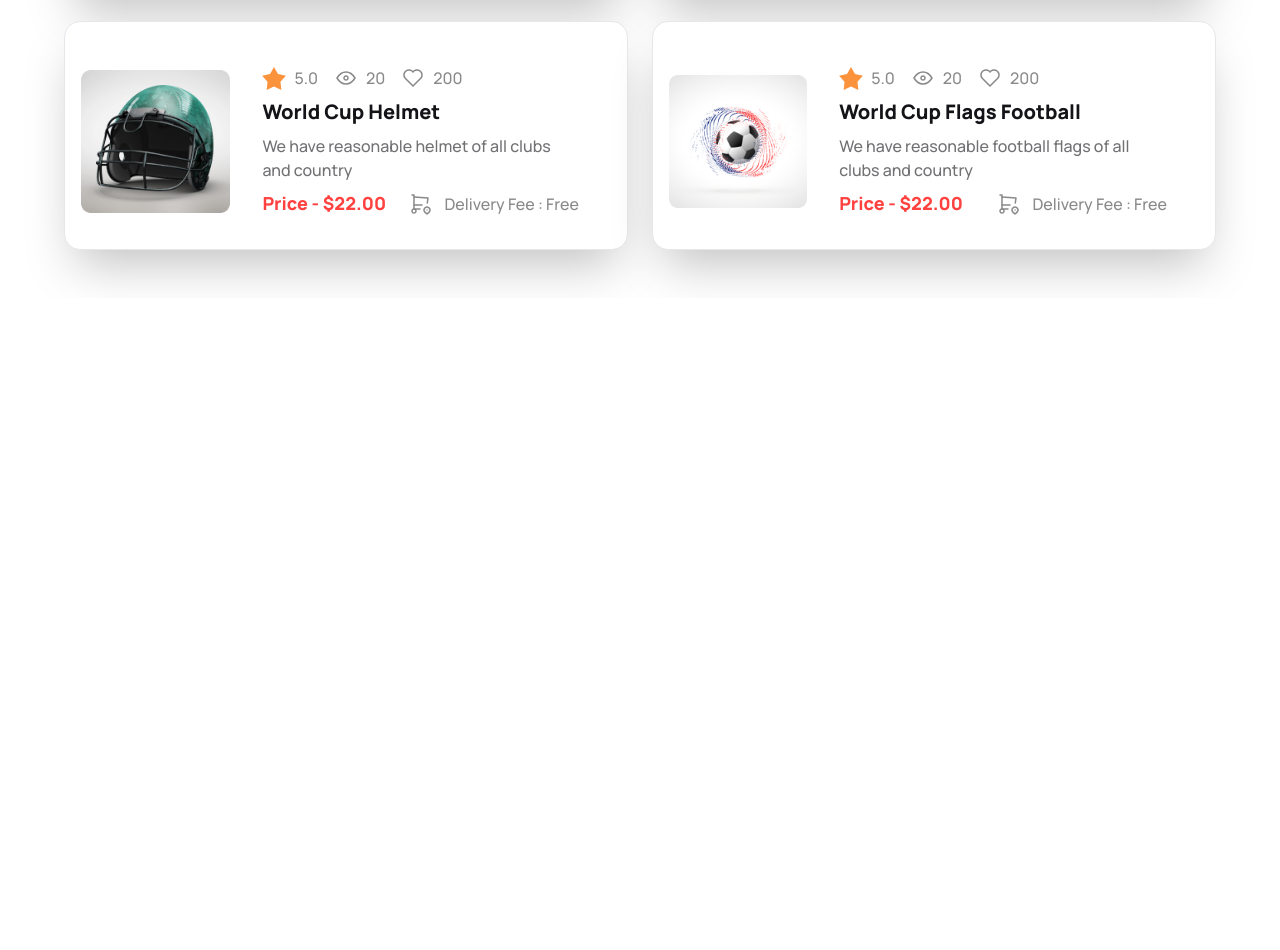
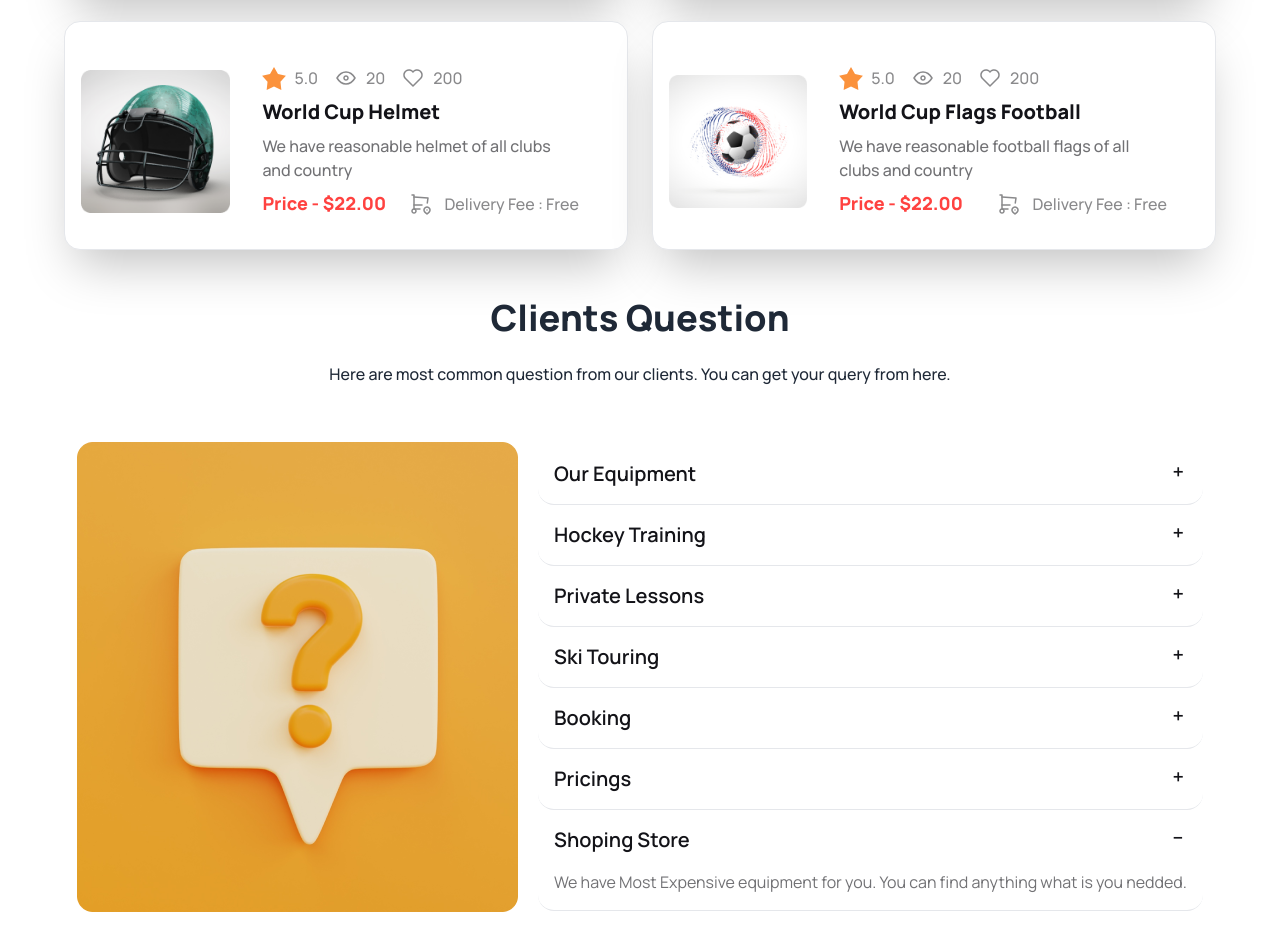
Before and after one commit to anasahammad/Hockey-s-World, a plain HTML site: page index.html in a window 1280 px wide. Shown: the part 3022-3972 px from the top of the page. Before the commit the page ends 3320 px from the top, so only its background shows below. Drawn offline with nearby package versions, Linux system fonts and the light colour scheme.

Commit message:
Clients Questions section  added

```diff
--- a/index.html
+++ b/index.html
@@ -488,6 +488,101 @@
               </div>
             </div>
         </section>
+
+        <!-- Clients Question Section -->
+        <section class="w-[90vw] mx-auto">
+            <h2 class="h2-color text-2xl lg:text-4xl text-center font-extrabold mb-6">
+                Clients Question
+              </h2>
+              <p class=" p-color font-medium text-center">
+              Here are most common question from our clients. You can get your query from here.
+              </p>
+
+              <div class="flex justify-center gap-5 items-center flex-col lg:flex-row my-14 ">
+                <div class="">
+                    <img src="Images/11.png"  alt="">
+                </div>
+                <div class="h-auto ">
+
+                    <!--Faq 1  -->
+                <div class="collapse collapse-plus  border-b">
+                    <input type="radio" name="my-accordion-3" checked="checked" />
+                    <div class="collapse-title text-xl font-semibold text-[#131318]">
+                        Our Equipment
+                    </div>
+                    <div class="collapse-content">
+                      <p class="text-[#13131899]">We have Most Expensive equipment for you. You can find anything what is you nedded.</p>
+                    </div>
+                  </div>
+
+                      <!--Faq 2  -->
+                <div class="collapse collapse-plus  border-b">
+                    <input type="radio" name="my-accordion-3" checked="checked" />
+                    <div class="collapse-title text-xl font-semibold text-[#131318]">
+                        Hockey Training
+                    </div>
+                    <div class="collapse-content">
+                      <p class="text-[#13131899]">We have Most Expensive equipment for you. You can find anything what is you nedded.</p>
+                    </div>
+                  </div>
+
+                      <!--Faq 3  -->
+                <div class="collapse collapse-plus  border-b">
+                    <input type="radio" name="my-accordion-3" checked="checked" />
+                    <div class="collapse-title text-xl font-semibold text-[#131318]">
+                        Private Lessons
+                    </div>
+                    <div class="collapse-content">
+                      <p class="text-[#13131899]">We have Most Expensive equipment for you. You can find anything what is you nedded.</p>
+                    </div>
+                  </div>
+
+                   <!--Faq 4  -->
+                <div class="collapse collapse-plus  border-b">
+                    <input type="radio" name="my-accordion-3" checked="checked" />
+                    <div class="collapse-title text-xl font-semibold text-[#131318]">
+                        Ski Touring
+                    </div>
+                    <div class="collapse-content">
+                      <p class="text-[#13131899]">We have Most Expensive equipment for you. You can find anything what is you nedded.</p>
+                    </div>
+                  </div>
+
+                     <!--Faq 5  -->
+                <div class="collapse collapse-plus  border-b">
+                    <input type="radio" name="my-accordion-3" checked="checked" />
+                    <div class="collapse-title text-xl font-semibold text-[#131318]">
+                        Booking
+                    </div>
+                    <div class="collapse-content">
+                      <p class="text-[#13131899]">We have Most Expensive equipment for you. You can find anything what is you nedded.</p>
+                    </div>
+                  </div>
+
+                     <!--Faq 6  -->
+                <div class="collapse collapse-plus  border-b">
+                    <input type="radio" name="my-accordion-3" checked="checked" />
+                    <div class="collapse-title text-xl font-semibold text-[#131318]">
+                        Pricings
+                    </div>
+                    <div class="collapse-content">
+                      <p class="text-[#13131899]">We have Most Expensive equipment for you. You can find anything what is you nedded.</p>
+                    </div>
+                  </div>
+                       <!--Faq 7  -->
+                <div class="collapse collapse-plus  border-b">
+                    <input type="radio" name="my-accordion-3" checked="checked" />
+                    <div class="collapse-title text-xl font-semibold text-[#131318]">
+                       Shoping Store
+                    </div>
+                    <div class="collapse-content">
+                      <p class="text-[#13131899]">We have Most Expensive equipment for you. You can find anything what is you nedded.</p>
+                    </div>
+                  </div>
+                  </div>
+              </div>
+            </div>
+        </section>
     </main>
     <!-- Main End -->
     <footer></footer>
```
